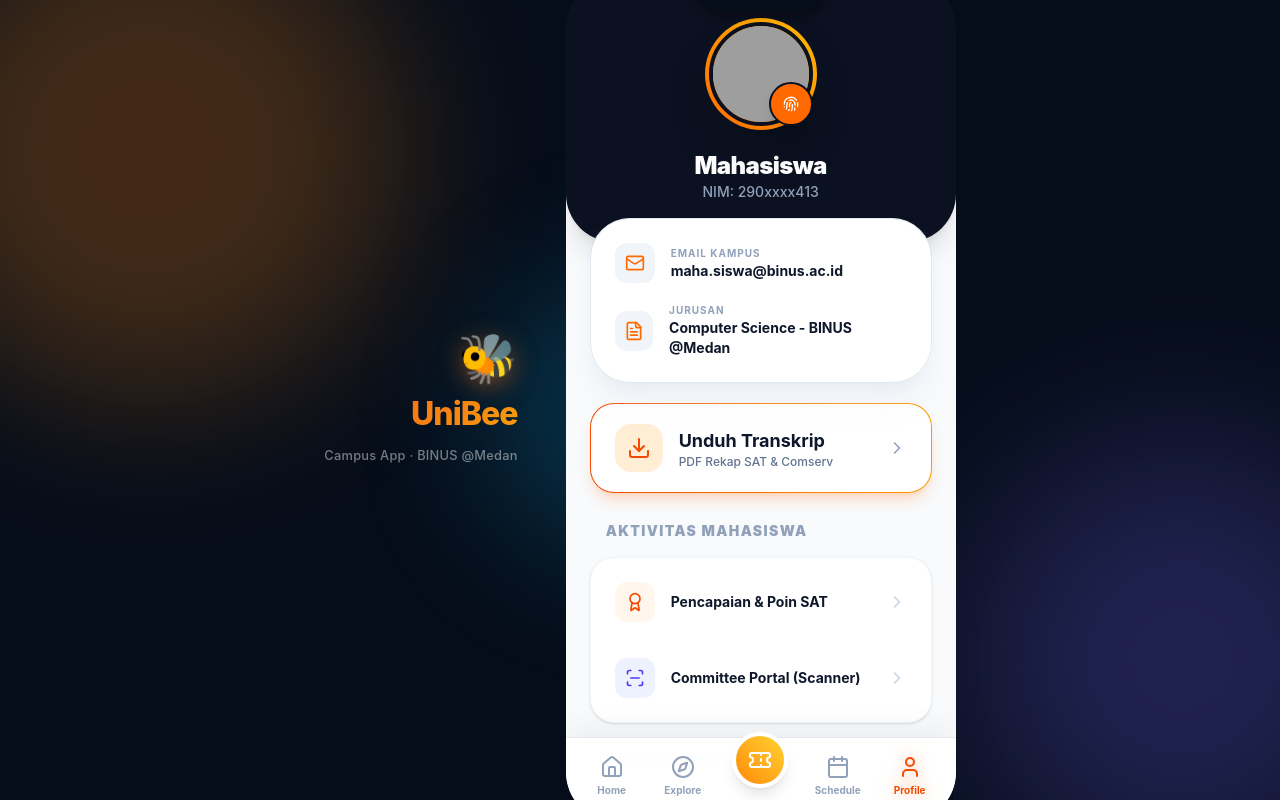
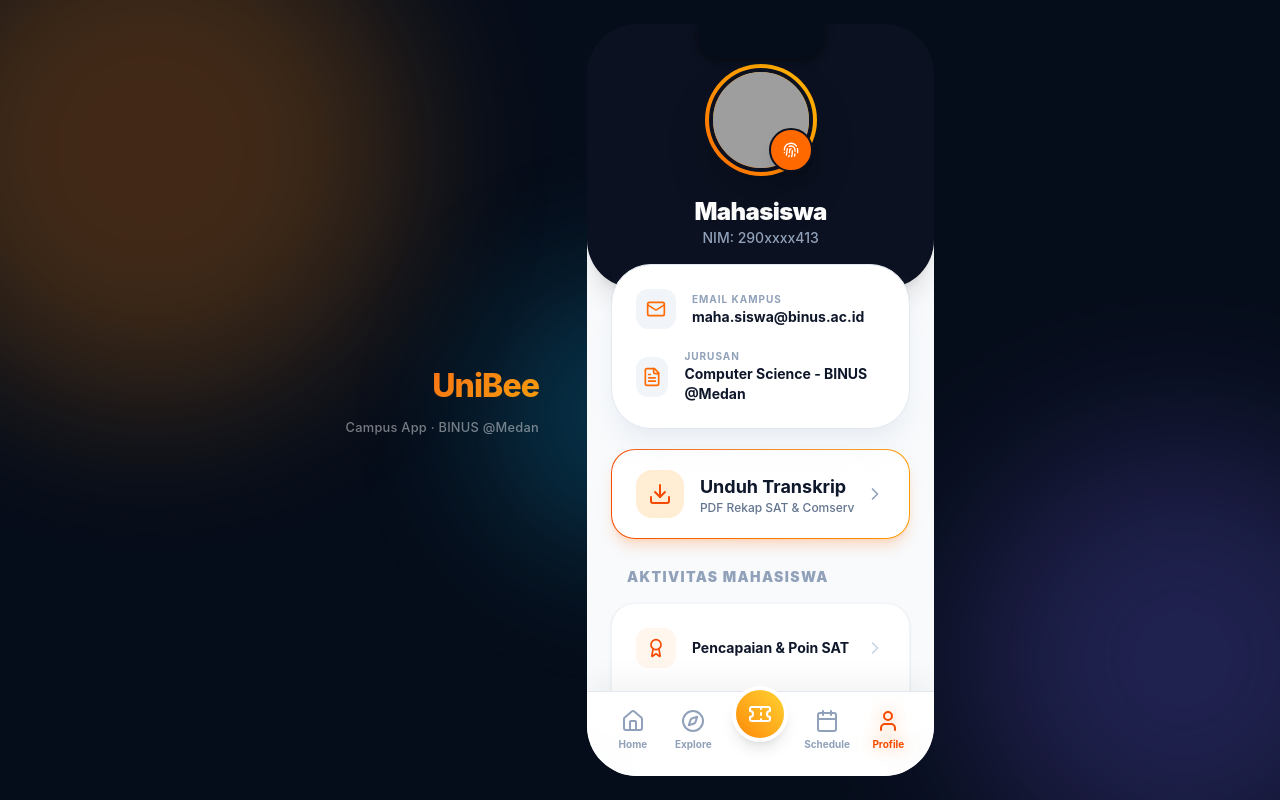
Before and after one commit to jogurii/UniBee, a React (Vite) app: page /profile in a window 1280 px wide. Built offline with nearby package versions, Linux system fonts and the light colour scheme; grey boxes are pictures that could not be loaded.

Commit message:
feat: add core UI components including navigation, dashboard, event explorer, and authentication screens

```diff
--- a/src/app/components/EventDetail.tsx
+++ b/src/app/components/EventDetail.tsx
@@ -77,7 +77,7 @@
           type="button"
           onClick={() => navigate(-1)}
           aria-label="Kembali"
-          className="absolute top-safe-nav left-6 w-11 h-11 rounded-full bg-black/40 backdrop-blur-md border border-white/20 flex items-center justify-center text-white z-10 touch-target"
+          className="absolute top-6 left-6 w-11 h-11 rounded-full bg-black/40 backdrop-blur-md border border-white/20 flex items-center justify-center text-white z-10 touch-target"
         >
           <ArrowLeft className="w-5 h-5" />
         </button>
--- a/src/app/components/Explore.tsx
+++ b/src/app/components/Explore.tsx
@@ -1,4 +1,4 @@
-import React, { useState, useEffect } from "react";
+import React, { useState, useEffect, useRef, useCallback } from "react";
 import { motion } from "motion/react";
 import { Search, Filter, Clock, MapPin, CheckCircle, ChevronRight } from "lucide-react";
 import { useNavigate } from "react-router";
@@ -7,28 +7,79 @@
 export function Explore() {
   const navigate = useNavigate();
 
-  const [isVisible, setIsVisible] = useState(true);
-  const [lastScrollY, setLastScrollY] = useState(0);
+  const [isHeaderVisible, setIsHeaderVisible] = useState(true);
+  const lastScrollY = useRef(0);
+  const ticking = useRef(false);
+
+  const updateHeaderVisibility = useCallback(() => {
+    // Desktop: scroll in .pf-content; Mobile: scroll in .phone-screen or window
+    const pfContent = document.querySelector('.pf-content') as HTMLElement;
+    const phoneScreen = document.querySelector('.phone-screen') as HTMLElement;
+
+    let scrollTop: number;
+    if (pfContent && window.innerWidth >= 768) {
+      scrollTop = pfContent.scrollTop;
+    } else if (phoneScreen) {
+      scrollTop = phoneScreen.scrollTop;
+    } else {
+      scrollTop = window.scrollY;
+    }
+
+    const scrollDelta = scrollTop - lastScrollY.current;
+
+    // Scrolling down → hide
+    if (scrollDelta > 2) {
+      setIsHeaderVisible(false);
+    }
+    // Scrolling up → show
+    else if (scrollDelta < -2) {
+      setIsHeaderVisible(true);
+    }
+
+    lastScrollY.current = scrollTop;
+    ticking.current = false;
+  }, []);
+
+  const handleScroll = useCallback(() => {
+    if (!ticking.current) {
+      window.requestAnimationFrame(updateHeaderVisibility);
+      ticking.current = true;
+    }
+  }, [updateHeaderVisibility]);
 
   useEffect(() => {
-    const handleScroll = () => {
-      const currentScrollY = window.scrollY;
-      if (currentScrollY > lastScrollY && currentScrollY > 50) {
-        setIsVisible(false);
+    const pfContent = document.querySelector('.pf-content') as HTMLElement;
+    const phoneScreen = document.querySelector('.phone-screen') as HTMLElement;
+    const isDesktop = pfContent && window.innerWidth >= 768;
+
+    // Initialize scroll position
+    if (isDesktop) {
+      lastScrollY.current = pfContent.scrollTop;
+      pfContent.addEventListener("scroll", handleScroll, { passive: true });
+    } else if (phoneScreen) {
+      lastScrollY.current = phoneScreen.scrollTop;
+      phoneScreen.addEventListener("scroll", handleScroll, { passive: true });
+    } else {
+      lastScrollY.current = window.scrollY;
+      window.addEventListener("scroll", handleScroll, { passive: true });
+    }
+
+    return () => {
+      if (isDesktop) {
+        pfContent.removeEventListener("scroll", handleScroll);
+      } else if (phoneScreen) {
+        phoneScreen.removeEventListener("scroll", handleScroll);
       } else {
-        setIsVisible(true);
+        window.removeEventListener("scroll", handleScroll);
       }
-      setLastScrollY(currentScrollY);
     };
-    window.addEventListener("scroll", handleScroll, { passive: true });
-    return () => window.removeEventListener("scroll", handleScroll);
-  }, [lastScrollY]);
+  }, [handleScroll]);
 
   return (
-    <div className="min-h-screen bg-slate-50 dark:bg-[#0B1120] pb-24 overflow-x-hidden full-h-screen">
+    <div className="min-h-screen bg-slate-50 dark:bg-[#0B1120] pb-24">
 
-      {/* HEADER: Compact fixed header */}
-      <header className={`fixed top-0 left-0 w-full z-40 bg-[#0B1120]/95 backdrop-blur-xl border-b border-slate-800 pt-safe-nav px-4 pb-3 shadow-xl transition-transform duration-300 ease-in-out ${isVisible ? "translate-y-0" : "-translate-y-full"}`}>
+      {/* HEADER: sticky inside phone frame, fixed on mobile */}
+      <header className={`pf-header fixed top-0 left-0 w-full z-40 bg-[#0B1120]/95 backdrop-blur-xl border-b border-slate-800 pt-safe-nav px-4 pb-3 shadow-xl transition-transform duration-300 ease-in-out ${isHeaderVisible ? "translate-y-0" : "-translate-y-full"}`}>
         <div className="flex items-center justify-between mb-3">
           <h1 className="text-lg font-bold tracking-tight text-white drop-shadow-sm">Cari Event</h1>
           <button className="touch-target w-10 h-10 bg-white/10 border border-white/20 rounded-xl flex items-center justify-center text-white hover:bg-white/20 transition-colors">
@@ -57,7 +108,7 @@
       </header>
 
       {/* MAIN CONTENT */}
-      <main className="px-4 pt-40 py-4 space-y-6 pb-6">
+      <main className="px-4 pt-40 md:pt-4 py-4 space-y-6 pb-6">
         <motion.div initial={{ opacity: 0, y: 15 }} animate={{ opacity: 1, y: 0 }} transition={{ duration: 0.4 }}>
           <h2 className="text-lg font-bold mb-5 flex items-center gap-2 text-slate-900 dark:text-white">
             Rekomendasi Untukmu
--- a/src/app/components/MainLayout.tsx
+++ b/src/app/components/MainLayout.tsx
@@ -122,7 +122,7 @@
   return (
     <BottomNavContext.Provider value={{ isVisible: isBottomNavVisible, setIsVisible: setIsBottomNavVisible }}>
       <div
-        className="relative min-h-screen bg-slate-50 dark:bg-[#0B1120] select-none"
+        className="relative min-h-screen bg-slate-50 dark:bg-[#0B1120] select-none pf-page"
         onTouchStart={handleTouchStart}
         onTouchMove={handleTouchMove}
         onTouchEnd={handleTouchEnd}
@@ -138,7 +138,7 @@
             animate="center"
             exit="exit"
             transition={{ duration: 0.22, ease: "easeOut" }}
-            className="pb-24"
+            className="pb-24 pf-content"
           >
             <Outlet context={{ blockSwipeRef }} />
           </motion.div>
@@ -152,7 +152,7 @@
               animate={{ y: 0, opacity: 1 }}
               exit={{ y: 100, opacity: 0 }}
               transition={{ type: "spring", stiffness: 300, damping: 30, mass: 0.8 }}
-              className="fixed bottom-0 left-0 w-full bg-white/95 dark:bg-[#0B1120]/80 backdrop-blur-xl border-t border-slate-200 dark:border-white/10 px-6 py-4 flex justify-between items-center z-[100] pb-safe shadow-[0_-10px_30px_rgba(0,0,0,0.05)]"
+              className="fixed bottom-0 left-0 w-full bg-white/95 dark:bg-[#0B1120]/80 backdrop-blur-xl border-t border-slate-200 dark:border-white/10 px-6 py-4 flex justify-between items-center z-[100] pb-safe shadow-[0_-10px_30px_rgba(0,0,0,0.05)] pf-nav"
             >
               <button
                 onClick={() => {
--- a/src/app/components/Root.tsx
+++ b/src/app/components/Root.tsx
@@ -11,7 +11,6 @@
 
       {/* Branding hint for desktop visitors */}
       <div className="desktop-brand-hint">
-        <span className="desktop-brand-logo">🐝</span>
         <span className="desktop-brand-name">UniBee</span>
         <span className="desktop-brand-sub">Campus App · BINUS @Medan</span>
       </div>
--- a/src/app/components/SplashScreen.tsx
+++ b/src/app/components/SplashScreen.tsx
@@ -15,7 +15,7 @@
   }, [navigate]);
 
   return (
-    <div className="min-h-screen bg-[#0B1120] flex flex-col items-center justify-center full-h-screen">
+    <div className="h-full bg-[#0B1120] flex flex-col items-center justify-center overflow-hidden">
       <motion.div
         initial={{ scale: 0.8, opacity: 0 }}
         animate={{ scale: 1, opacity: 1 }}
--- a/src/styles/index.css
+++ b/src/styles/index.css
@@ -624,17 +624,30 @@
   position: relative;
 }
 
-/* Desktop: show centered phone frame */
+/* Mobile: allow scroll on phone-screen */
+@media (max-width: 767px) {
+  .phone-screen {
+    overflow-y: auto;
+    -webkit-overflow-scrolling: touch;
+  }
+}
+
+/* Desktop: lock outer scroll so only phone-screen scrolls */
 @media (min-width: 768px) {
+  html, body {
+    overflow: hidden;
+    height: 100%;
+  }
+
   .desktop-shell {
-    min-height: 100dvh;
+    height: 100dvh;
     display: flex;
     align-items: center;
     justify-content: center;
     background: #060d1a;
     position: relative;
     overflow: hidden;
-    padding: 2rem 1rem;
+    padding: 1.5rem 1rem;
     gap: 3rem;
   }
 
@@ -727,12 +740,12 @@
     letter-spacing: 0.02em;
   }
 
-  /* Phone frame container */
+  /* Phone frame container — height fits viewport, width scales with aspect ratio */
   .phone-frame {
-    width: 390px;
-    height: 844px;
+    height: min(844px, calc(100dvh - 3rem));
+    width: calc(min(844px, calc(100dvh - 3rem)) * (390 / 844));
     min-height: unset;
-    border-radius: 50px;
+    border-radius: clamp(30px, 4vw, 50px);
     background: #0B1120;
     box-shadow:
       0 0 0 2px rgba(255,255,255,0.08),
@@ -785,21 +798,78 @@
     z-index: 10;
   }
 
-  /* The scrollable screen content */
+  /* The screen content area — overflow:hidden, internal layout handles scroll */
   .phone-screen {
     width: 100%;
     height: 100%;
     min-height: unset;
-    overflow-y: auto;
+    overflow: hidden;        /* Don't scroll here — let pf-content scroll */
     overflow-x: hidden;
     position: absolute;
     inset: 0;
     scrollbar-width: none;
-    /* Creates a containing block for position:fixed children (bottom nav, modals) */
-    transform: translateZ(0);
+    /* NO transform here — transform caused position:fixed to scroll with content */
   }
 
   .phone-screen::-webkit-scrollbar {
     display: none;
   }
+
+  /* ── Desktop phone frame layout ─────────────────────────
+     pf-page  : full-height flex column (the MainLayout wrapper)
+     pf-content: scrollable content area that fills remaining space
+     pf-nav   : bottom nav, pinned at bottom via flex + sticky
+  ────────────────────────────────────────────────────── */
+
+  .pf-page {
+    height: 100% !important;
+    min-height: unset !important;
+    display: flex !important;
+    flex-direction: column !important;
+    overflow: hidden !important;
+  }
+
+  /* Content scrolls within its flex slot, never overscrolls */
+  .pf-content {
+    flex: 1 !important;
+    overflow-y: auto !important;
+    overflow-x: hidden !important;
+    overscroll-behavior: none !important;
+    min-height: 0 !important;   /* Crucial: lets flex child shrink below intrinsic size */
+    padding-bottom: 0 !important; /* Nav is in flow — no extra bottom pad needed */
+    scrollbar-width: none !important;
+  }
+
+  .pf-content::-webkit-scrollbar {
+    display: none;
+  }
+
+  /* Strip hardcoded mobile nav paddings and viewport height from inner pages on desktop */
+  .pf-content .min-h-screen {
+    min-height: unset !important;
+  }
+
+  .pf-content .pb-24,
+  .pf-content .pb-32 {
+    padding-bottom: 1.5rem !important; /* Fallback to a normal padding instead of the huge gap */
+  }
+
+  /* Nav: override fixed → sticky at bottom of flex column */
+  .pf-nav {
+    position: sticky !important;
+    bottom: 0 !important;
+    left: auto !important;
+    flex-shrink: 0 !important;
+    width: 100% !important;
+    z-index: 100 !important;
+  }
+
+  /* Header: override fixed → sticky at top of scroll container */
+  .pf-header {
+    position: sticky !important;
+    top: 0 !important;
+    left: auto !important;
+    width: 100% !important;
+    z-index: 40 !important;
+  }
 }
```
Also changed, not shown: src/app/components/Dashboard.tsx (+7 -7 lines), src/app/components/LoginPage.tsx (+5 -5 lines).
